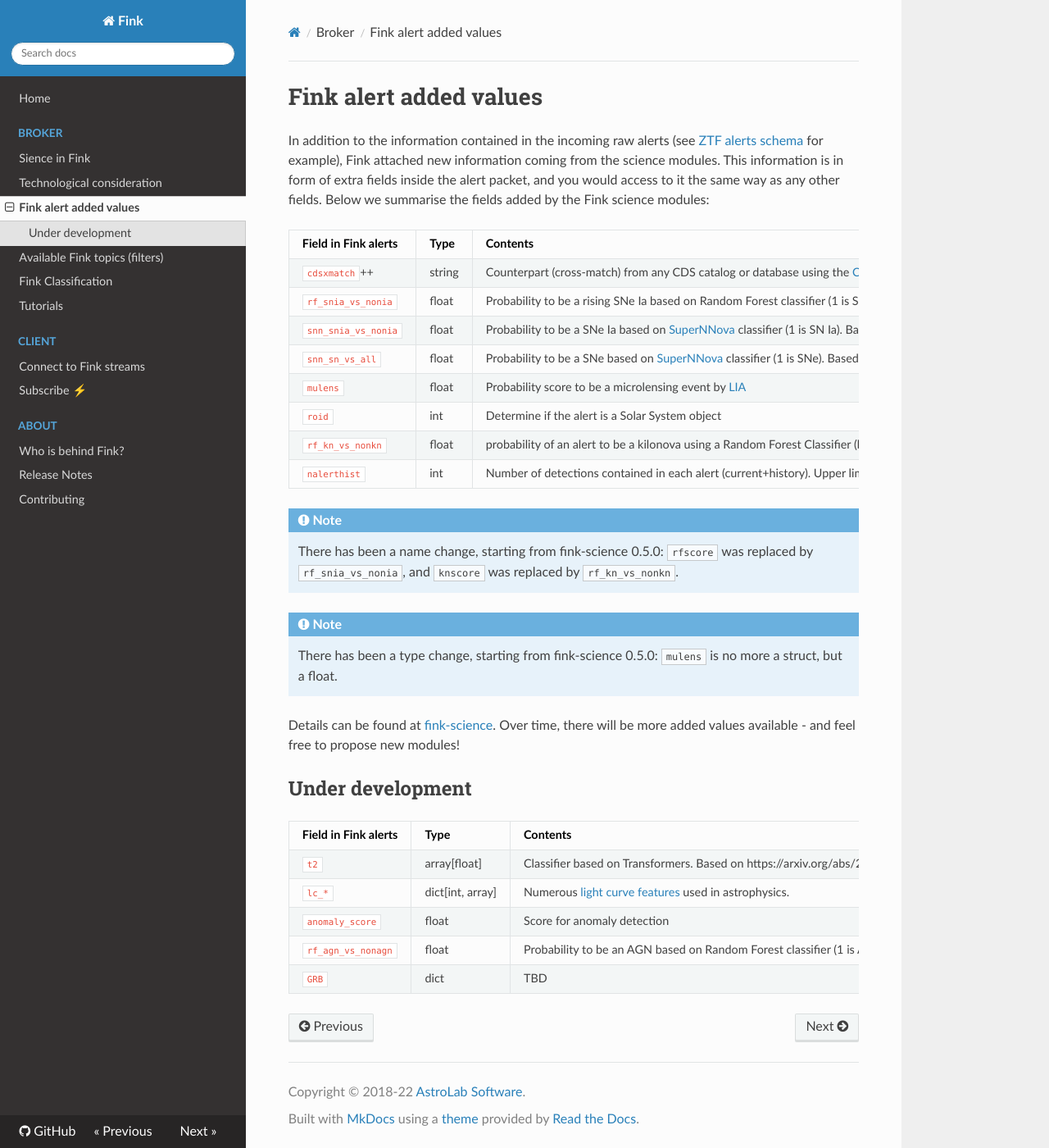
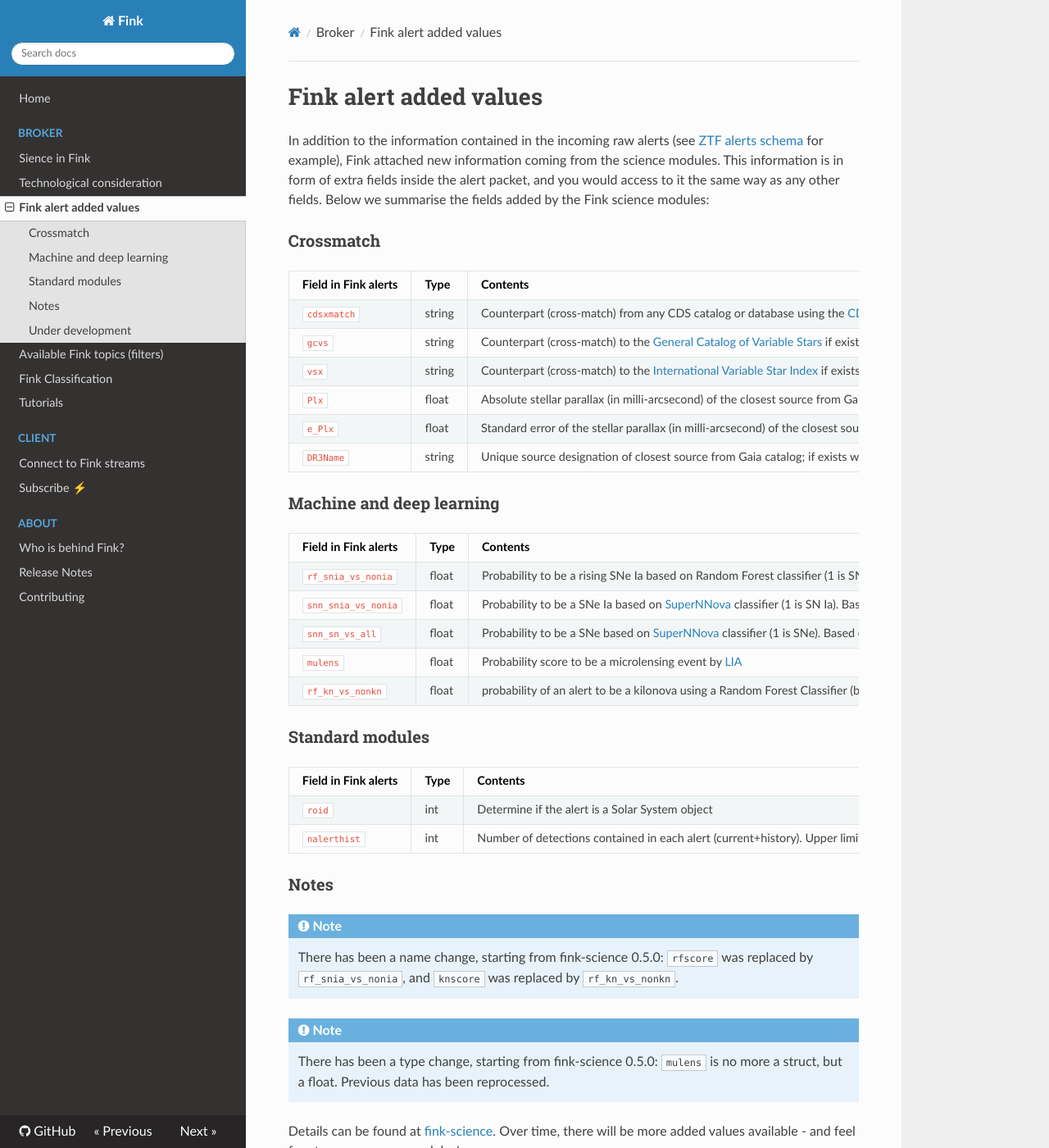
Before and after one commit to astrolabsoftware/fink, an MkDocs documentation site: the page built from docs/science/added_values.md, in a window 1280 px wide and 1400 px high. Shown: the whole window at 82% size. Built offline with MkDocs 1.6.1, drawn with Linux system fonts in a browser that asks for light colours; nearby versions of some CDN libraries.

Commit message:
Update docs

```diff
--- a/docs/requirements.txt
+++ b/docs/requirements.txt
@@ -1 +1 @@
-mkdocs==1.0.4
+mkdocs
--- a/docs/science/added_values.md
+++ b/docs/science/added_values.md
@@ -2,16 +2,35 @@
 
 In addition to the information contained in the incoming raw alerts (see [ZTF alerts schema](https://zwickytransientfacility.github.io/ztf-avro-alert/) for example), Fink attached new information coming from the science modules. This information is in form of extra fields inside the alert packet, and you would access to it the same way as any other fields. Below we summarise the fields added by the Fink science modules:
 
-| Field in Fink alerts | Type | Contents |
-|:-----|:-------|:--------|
-|`cdsxmatch`++ | string | Counterpart (cross-match) from any CDS catalog or database using the [CDS xmatch service](http://cdsxmatch.u-strasbg.fr/xmatch). Contains also crossmatch to the [General Catalog of Variable Stars](http://www.sai.msu.su/groups/cluster/gcvs/gcvs/) and the [International Variable Star Index](https://www.aavso.org/vsx/), [3HSP](https://www.ssdc.asi.it/3hsp/), [4LAC DR3](https://fermi.gsfc.nasa.gov/ssc/data/access/lat/4LACDR3/). |
-| `rf_snia_vs_nonia` | float | Probability to be a rising SNe Ia based on Random Forest classifier (1 is SN Ia). Based on https://arxiv.org/abs/2111.11438 |
-| `snn_snia_vs_nonia` | float | Probability to be a SNe Ia based on [SuperNNova](https://supernnova.readthedocs.io/en/latest/) classifier (1 is SN Ia). Based on https://arxiv.org/abs/1901.06384 |
-| `snn_sn_vs_all` | float | Probability to be a SNe based on [SuperNNova](https://supernnova.readthedocs.io/en/latest/) classifier (1 is SNe). Based on https://arxiv.org/abs/1901.06384 |
-| `mulens`| float | Probability score to be a microlensing event by [LIA](https://github.com/dgodinez77/LIA) |
-| `roid` | int | Determine if the alert is a Solar System object |
-| `rf_kn_vs_nonkn` | float | probability of an alert to be a kilonova using a Random Forest Classifier (binary classification). |
-| `nalerthist` | int | Number of detections contained in each alert (current+history). Upper limits are not taken into account. |
+### Crossmatch
+
+| Field in Fink alerts | Type | Contents | Available from |
+|:-----|:-------|:--------|:---------|
+|`cdsxmatch` | string | Counterpart (cross-match) from any CDS catalog or database using the [CDS xmatch service](http://cdsxmatch.u-strasbg.fr/xmatch) if exists within 1.5 arcsec. | 2019/11 |
+| `gcvs` | string | Counterpart (cross-match) to the [General Catalog of Variable Stars](http://www.sai.msu.su/groups/cluster/gcvs/gcvs/) if exists within 1.5 arcsec. | 2022/07 |
+| `vsx` | string | Counterpart (cross-match) to the [International Variable Star Index](https://www.aavso.org/vsx/) if exists within 1.5 arcsec. | 2022/07 |
+| `Plx` | float | Absolute stellar parallax (in milli-arcsecond) of the closest source from Gaia catalog; if exists within 1 arcsec. | 2022/07 |
+| `e_Plx` | float | Standard error of the stellar parallax (in milli-arcsecond) of the closest source from Gaia catalog; if exists within 1 arcsec. | 2022/07 |
+| `DR3Name` | string | Unique source designation of closest source from Gaia catalog; if exists within 1 arcsec. | 2022/07 |
+
+### Machine and deep learning
+
+| Field in Fink alerts | Type | Contents | Available from |
+|:-----|:-------|:--------|:---------|
+| `rf_snia_vs_nonia` | float | Probability to be a rising SNe Ia based on Random Forest classifier (1 is SN Ia). Based on https://arxiv.org/abs/2111.11438 | 2019/11 |
+| `snn_snia_vs_nonia` | float | Probability to be a SNe Ia based on [SuperNNova](https://supernnova.readthedocs.io/en/latest/) classifier (1 is SN Ia). Based on https://arxiv.org/abs/1901.06384 | 2019/11 |
+| `snn_sn_vs_all` | float | Probability to be a SNe based on [SuperNNova](https://supernnova.readthedocs.io/en/latest/) classifier (1 is SNe). Based on https://arxiv.org/abs/1901.06384 | 2019/11 |
+| `mulens`| float | Probability score to be a microlensing event by [LIA](https://github.com/dgodinez77/LIA) | 2019/11 |
+| `rf_kn_vs_nonkn` | float | probability of an alert to be a kilonova using a Random Forest Classifier (binary classification). | 2019/11 |
+
+### Standard modules
+
+| Field in Fink alerts | Type | Contents | Available from |
+|:-----|:-------|:--------|:---------|
+| `roid` | int | Determine if the alert is a Solar System object | 2019/11 |
+| `nalerthist` | int | Number of detections contained in each alert (current+history). Upper limits are not taken into account. | 2019/11 |
+
+### Notes
 
 !!! note
     There has been a name change, starting from fink-science 0.5.0:
@@ -19,11 +38,13 @@ In addition to the information contained in the incoming raw alerts (see [ZTF al
 
 !!! note
     There has been a type change, starting from fink-science 0.5.0:
-    `mulens` is no more a struct, but a float.
+    `mulens` is no more a struct, but a float. Previous data has been reprocessed.
 
 Details can be found at [fink-science](https://github.com/astrolabsoftware/fink-science). Over time, there will be more added values available - and feel free to propose new modules!
 
 ## Under development
+
+[3HSP](https://www.ssdc.asi.it/3hsp/), [4LAC DR3](https://fermi.gsfc.nasa.gov/ssc/data/access/lat/4LACDR3/).
 
 | Field in Fink alerts | Type | Contents |
 |:-----|:-------|:--------|
```
